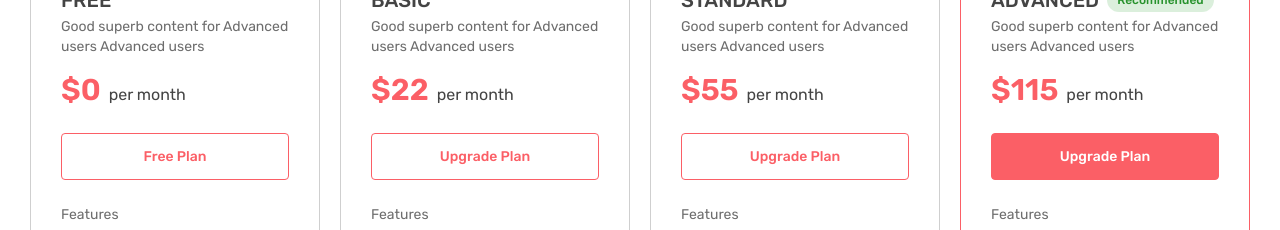
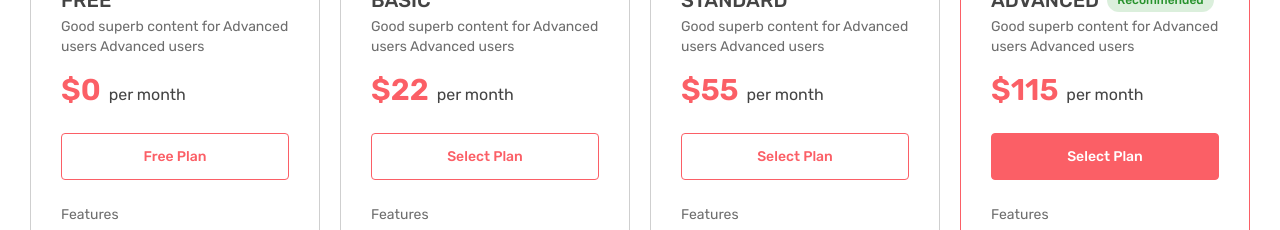
Before and after one commit to PriNaidu/AI-Website, a Next.js app: page / in a window 1280 px wide. Shown: the part 4040-4270 px from the top of the page. Built offline with nearby package versions, Linux system fonts and the light colour scheme.

Commit message:
Some Fixes

```diff
--- a/pages/Components/LiveDemo.tsx
+++ b/pages/Components/LiveDemo.tsx
@@ -60,16 +60,16 @@ const LiveDemo = () => {
             <div className="no-data">No chats to show right now</div>
             <div className="branding">Built with
             <svg width="19" height="20" viewBox="0 0 19 20" fill="none" xmlns="http://www.w3.org/2000/svg">
-<path d="M15.2236 9.96076L15.2218 9.98639V10.0121C15.2218 10.795 15.0631 11.2888 14.847 11.6134C14.6356 11.9309 14.3192 12.1619 13.8547 12.3278C13.3771 12.4983 12.7728 12.589 12.0354 12.632C11.3877 12.6697 10.6817 12.6691 9.91227 12.6684C9.80716 12.6683 9.70087 12.6682 9.59338 12.6682C9.48589 12.6682 9.3796 12.6683 9.27449 12.6684C8.50509 12.6691 7.79904 12.6697 7.15132 12.632C6.414 12.589 5.80966 12.4983 5.33209 12.3278C4.86751 12.1619 4.55113 11.9309 4.33971 11.6134C4.12362 11.2888 3.96494 10.795 3.96494 10.0121C3.96494 6.89384 6.49457 4.32041 9.59338 4.32041C12.7598 4.32041 15.4418 6.74218 15.2236 9.96076Z" stroke="#444444" stroke-width="1.51778"/>
-<path d="M2.77166 5.08097C-1.29579 11.08 2.65538 15.4966 5.86076 15.3139C5.93545 15.3097 5.99971 15.368 5.99971 15.4428V18.24C5.99971 18.3536 6.13783 18.4097 6.21695 18.3281L9.06919 15.3894C9.12221 15.3348 9.19762 15.3071 9.2735 15.3134C13.2317 15.6416 16.348 14.9176 17.5008 12.652C18.9457 9.81239 17.564 6.3279 16.1727 4.81012C13.2636 0.762704 5.99968 0.320008 2.77166 5.08097Z" stroke="url(#paint0_linear_2782_10102)" stroke-width="1.77074"/>
+<path d="M15.2236 9.96076L15.2218 9.98639V10.0121C15.2218 10.795 15.0631 11.2888 14.847 11.6134C14.6356 11.9309 14.3192 12.1619 13.8547 12.3278C13.3771 12.4983 12.7728 12.589 12.0354 12.632C11.3877 12.6697 10.6817 12.6691 9.91227 12.6684C9.80716 12.6683 9.70087 12.6682 9.59338 12.6682C9.48589 12.6682 9.3796 12.6683 9.27449 12.6684C8.50509 12.6691 7.79904 12.6697 7.15132 12.632C6.414 12.589 5.80966 12.4983 5.33209 12.3278C4.86751 12.1619 4.55113 11.9309 4.33971 11.6134C4.12362 11.2888 3.96494 10.795 3.96494 10.0121C3.96494 6.89384 6.49457 4.32041 9.59338 4.32041C12.7598 4.32041 15.4418 6.74218 15.2236 9.96076Z" stroke="#444444" strokeWidth="1.51778"/>
+<path d="M2.77166 5.08097C-1.29579 11.08 2.65538 15.4966 5.86076 15.3139C5.93545 15.3097 5.99971 15.368 5.99971 15.4428V18.24C5.99971 18.3536 6.13783 18.4097 6.21695 18.3281L9.06919 15.3894C9.12221 15.3348 9.19762 15.3071 9.2735 15.3134C13.2317 15.6416 16.348 14.9176 17.5008 12.652C18.9457 9.81239 17.564 6.3279 16.1727 4.81012C13.2636 0.762704 5.99968 0.320008 2.77166 5.08097Z" stroke="url(#paint0_linear_2782_10102)" strokeWidth="1.77074"/>
 <circle cx="7.2658" cy="9.00017" r="0.794118" fill="#FB5F66"/>
 <circle cx="9.64861" cy="9.00005" r="0.794118" fill="#FB5F66"/>
 <circle cx="12.0314" cy="9.00029" r="0.794118" fill="#FB5F66"/>
 <defs>
 <linearGradient id="paint0_linear_2782_10102" x1="3.65108" y1="2.02753" x2="9.38779" y2="18.552" gradientUnits="userSpaceOnUse">
-<stop stop-color="#FF898E"/>
-<stop offset="0.546875" stop-color="#EA0D17"/>
-<stop offset="1" stop-color="#FB5F66"/>
+<stop stopColor="#FF898E"/>
+<stop offset="0.546875" stopColor="#EA0D17"/>
+<stop offset="1" stopColor="#FB5F66"/>
 </linearGradient>
 </defs>
 </svg>
--- a/pages/Components/Pricing.tsx
+++ b/pages/Components/Pricing.tsx
@@ -23,7 +23,7 @@ const Pricing = () => {
       desc: "Good superb content for Advanced users  Advanced users",
       monthly: "$22",
       yearly: "$14",
-      button: "Upgrade Plan",
+      button: "Select Plan",
       features:["04 bots", "2500 messages per month","File upload limit - 27 MB"]
     },
     {
@@ -32,7 +32,7 @@ const Pricing = () => {
       desc: "Good superb content for Advanced users  Advanced users",
       monthly: "$55",
       yearly: "$35",
-      button: "Upgrade Plan",
+      button: "Select Plan",
       features:["18 bot", "4500 messages per month","File upload limit - 45 MB / 3.5M characters","Add your OpenAI key","100 links"]
     },
     {
@@ -41,7 +41,7 @@ const Pricing = () => {
       desc: "Good superb content for Advanced users  Advanced users",
       monthly: "$115",
       yearly: "$95",
-      button: "Upgrade Plan",
+      button: "Select Plan",
       features:["30 bot", "12500 messages per month","File upload limit - 55 MB / 4.5M characters","Add your OpenAI key","1000 links"]
     },
   ];
--- a/pages/privacy-policy.tsx
+++ b/pages/privacy-policy.tsx
@@ -64,13 +64,13 @@ const PrivacyPolicy = () => {
               </Link>
             <div className="navbar-right">
               <a href="https://app.chatbotbuilder.net/login">
-                <button className="login-btn">Loginhghg</button>
+                <button className="login-btn">Login</button>
               </a>
               <a href="https://app.chatbotbuilder.net/register">
                 {" "}
                 <button className="signup-btn">Sign Up</button>
               </a>
-            </div>~
+            </div>
           </div>
         </div>
       </div>
@@ -442,7 +442,7 @@ const PrivacyPolicy = () => {
                   questions@chatbotbuilder.net
                 </a>
                 <br /> <br />
-                Please allow up to four weeks for us to reply.
+                We will get back to you as soon as possible.
               </p>
             </div>
           </div>
--- a/styles/home.css
+++ b/styles/home.css
@@ -933,12 +933,16 @@ p.rights-reserved {
   background: #fb5f66;
   border: 1px solid #fb5f66;
   color: #ffffff;
+  transition: 0.3s ease-in-out;
 }
 .active-aiplan, .aiplan-bx:hover {
   /* outline: 2px solid #fb5f66; */
   border: 1px solid #fb5f66;
 }
-
+.aiplan-bx:hover .aiplan-content-bx button{
+  background-color: #fb5f66;
+  color: white;
+}
 .aiplan-ing-bx {
   background: rgba(251, 95, 102, 0.1);
   border-radius: 20px 20px 0px 0px;
```
